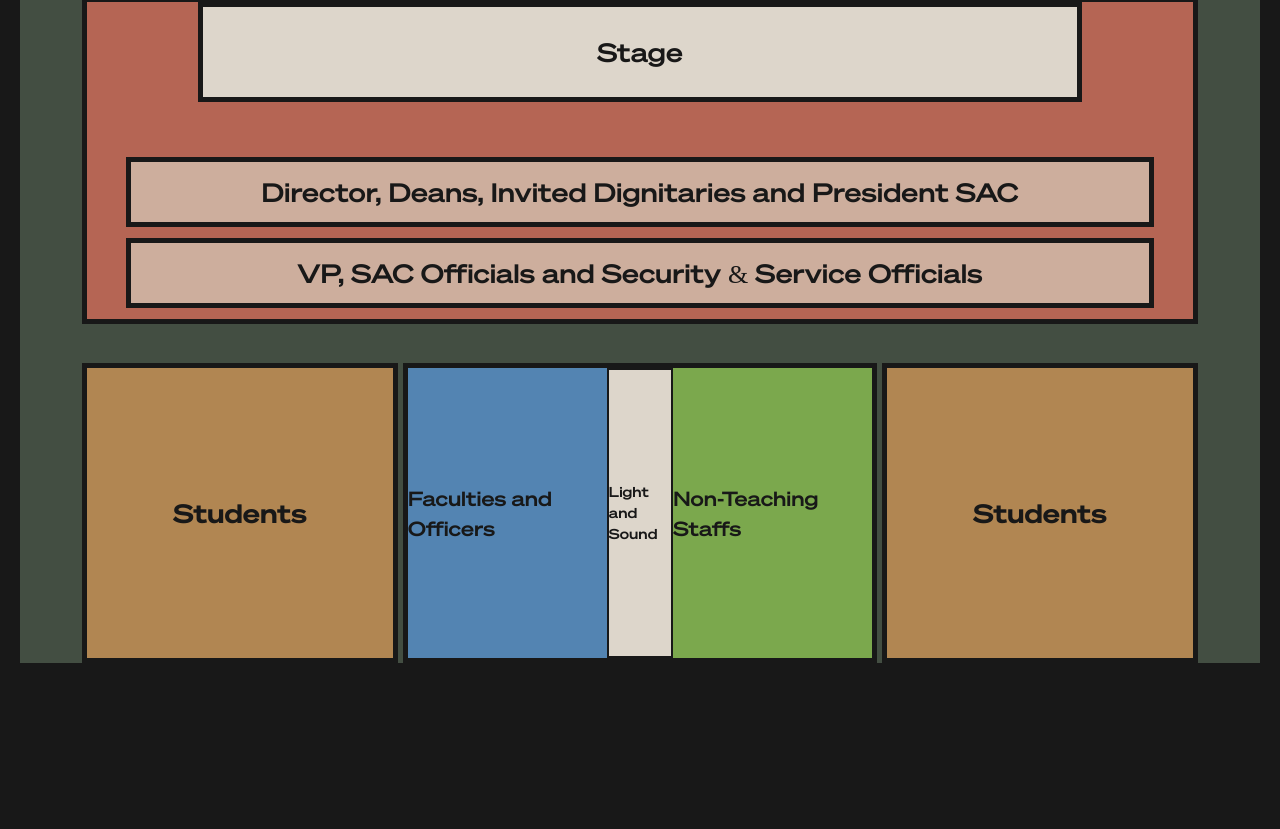
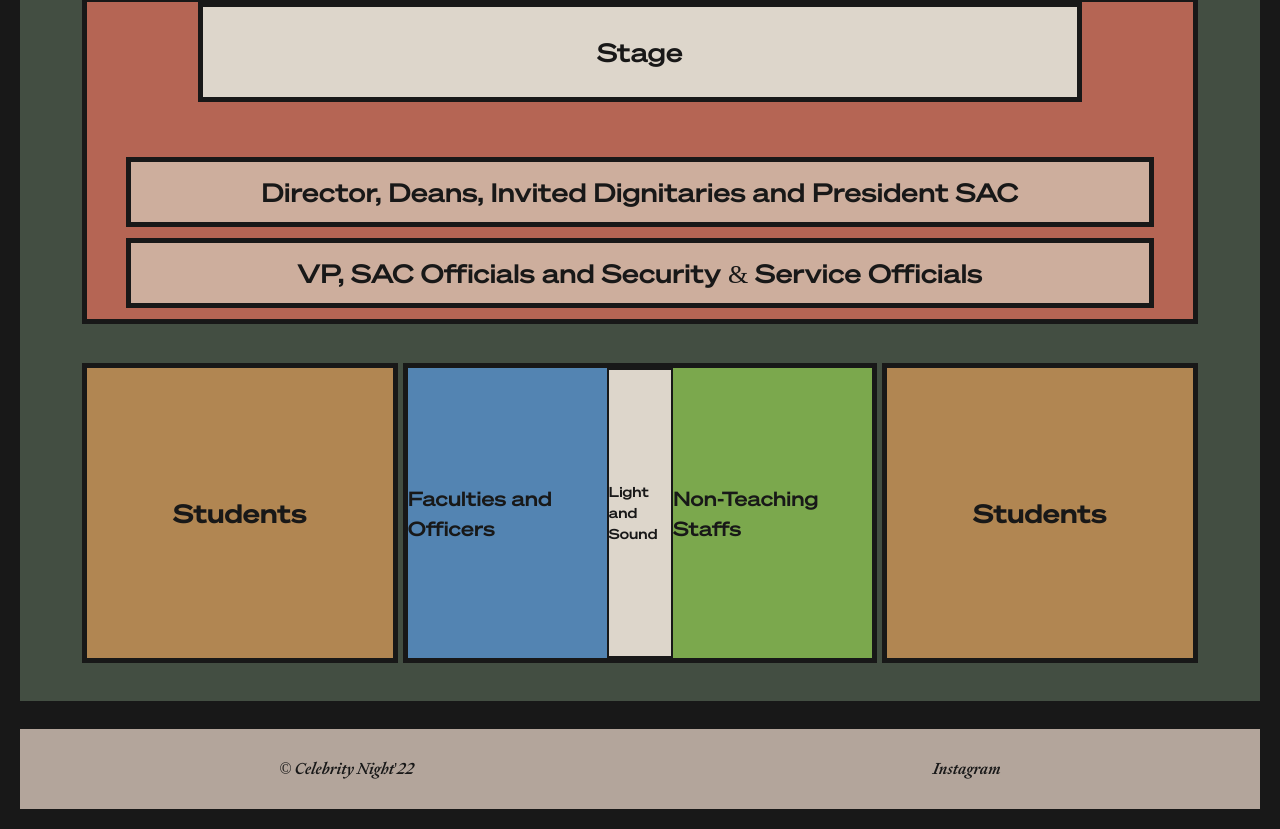
Before and after one commit to CIPHERTron/celebrity-night-22, a React (Create React App) app: page / in a window 1280 px wide. Shown: the part 731-1560 px from the top of the page. Before the commit the page ends 1414 px from the top, so only its background shows below. Built offline with nearby package versions, Linux system fonts and the light colour scheme.

Commit message:
feat: add footer

```diff
--- a/src/App.jsx
+++ b/src/App.jsx
@@ -6,6 +6,7 @@ import useMediaQuery from './hooks/useMediaQuery';
 import MobileView from './components/mobile/MobileView';
 
 import Seating from './components/Seating';
+import Footer from './components/Footer';
 
 import customTheme from './config/theme';
 import Fonts from './global';
@@ -21,6 +22,7 @@ function App() {
           {isMobileView ? <MobileView /> : <HeroSection />}
         </Box>
         <Seating />
+        <Footer />
       </Stack>
     </ChakraProvider>
   );
--- /dev/null
+++ b/src/components/Footer.jsx
@@ -0,0 +1,30 @@
+import React from 'react';
+import styled from '@emotion/styled';
+
+const Container = styled.div`
+  background: #b3a59b;
+  height: 100px;
+  display: flex;
+  flex-direction: row;
+  justify-content: space-around;
+  align-items: center;
+  border: 20px solid #181818;
+  border-top: none;
+
+  @media (max-width: 700px) {
+    height: 80px;
+    border: 10px solid #181818;
+    border-top: none;
+  }
+`;
+
+function Footer() {
+  return (
+    <Container>
+      <h2>© Celebrity Night&apos;22</h2>
+      <h2>Instagram</h2>
+    </Container>
+  );
+}
+
+export default Footer;
--- a/src/components/StudentArea.jsx
+++ b/src/components/StudentArea.jsx
@@ -8,6 +8,7 @@ const Wrapper = styled.div`
   display: flex;
   justify-content: center;
   padding-top: 3%;
+  padding-bottom: 3%;
 
   @media (max-width: 700px) {
     border: 5px solid #181818;
```
